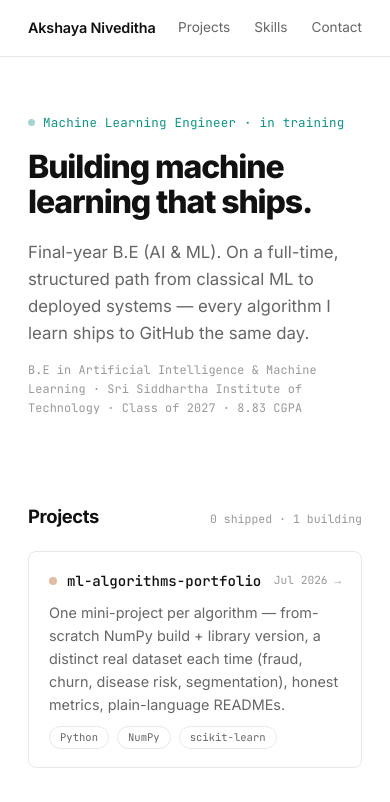
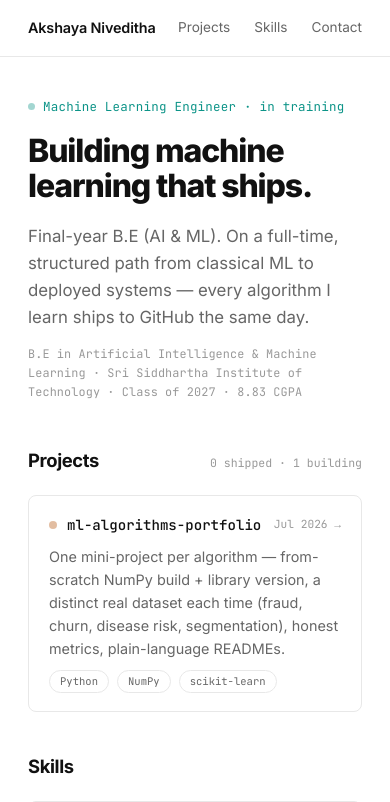
Before and after one commit to AkshayaNiveditha/portfolio, a React (Vite) app: page / in a window 390 px wide. Shown: the top 802 px of the page. Built offline with nearby package versions, Linux system fonts and the light colour scheme.

Commit message:
Tighten section spacing v5

```diff
--- a/src/index.css
+++ b/src/index.css
@@ -1,3 +1,4 @@
+/* v5-tight-spacing */
 /* ============================================================
    Minimal system: Apple whitespace · Vercel precision · GitHub hairlines
    All colors are variables — dark mode switches automatically.
@@ -99,7 +100,7 @@ a:focus-visible, button:focus-visible {
 .nav-links a:hover { color: var(--ink); }
 
 /* ---------- hero ---------- */
-.hero { padding-top: 96px; padding-bottom: 64px; }
+.hero { padding-top: 72px; padding-bottom: 40px; }
 .hero .photo {
   width: 96px; height: 96px;
   border-radius: 50%;
@@ -181,7 +182,7 @@ a:focus-visible, button:focus-visible {
 }
 
 /* ---------- sections ---------- */
-section { padding-top: 40px; padding-bottom: 56px; }
+section { padding-top: 20px; padding-bottom: 28px; }
 .section-head {
   display: flex;
   align-items: baseline;
@@ -305,8 +306,8 @@ a.row:hover { background: var(--surface); }
 /* ---------- mobile spacing ---------- */
 @media (max-width: 640px) {
   .container { padding-left: 28px; padding-right: 28px; }
-  .hero { padding-top: 56px; padding-bottom: 44px; }
-  section { padding-top: 40px; padding-bottom: 52px; }
+  .hero { padding-top: 40px; padding-bottom: 28px; }
+  section { padding-top: 16px; padding-bottom: 24px; }
   .section-head { margin-bottom: 20px; }
   .skill-note { margin-bottom: 10px; }
   .hero h1 { font-size: 2rem; }
```
